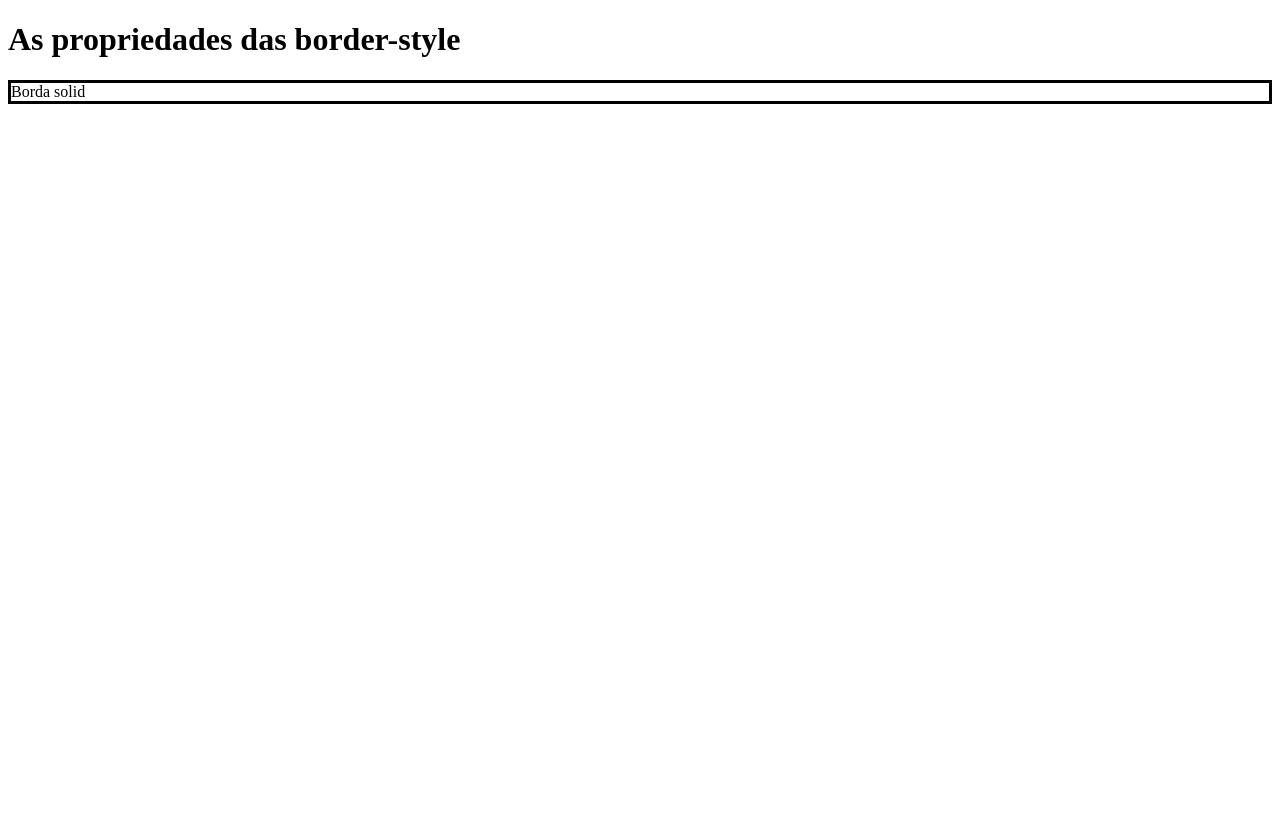
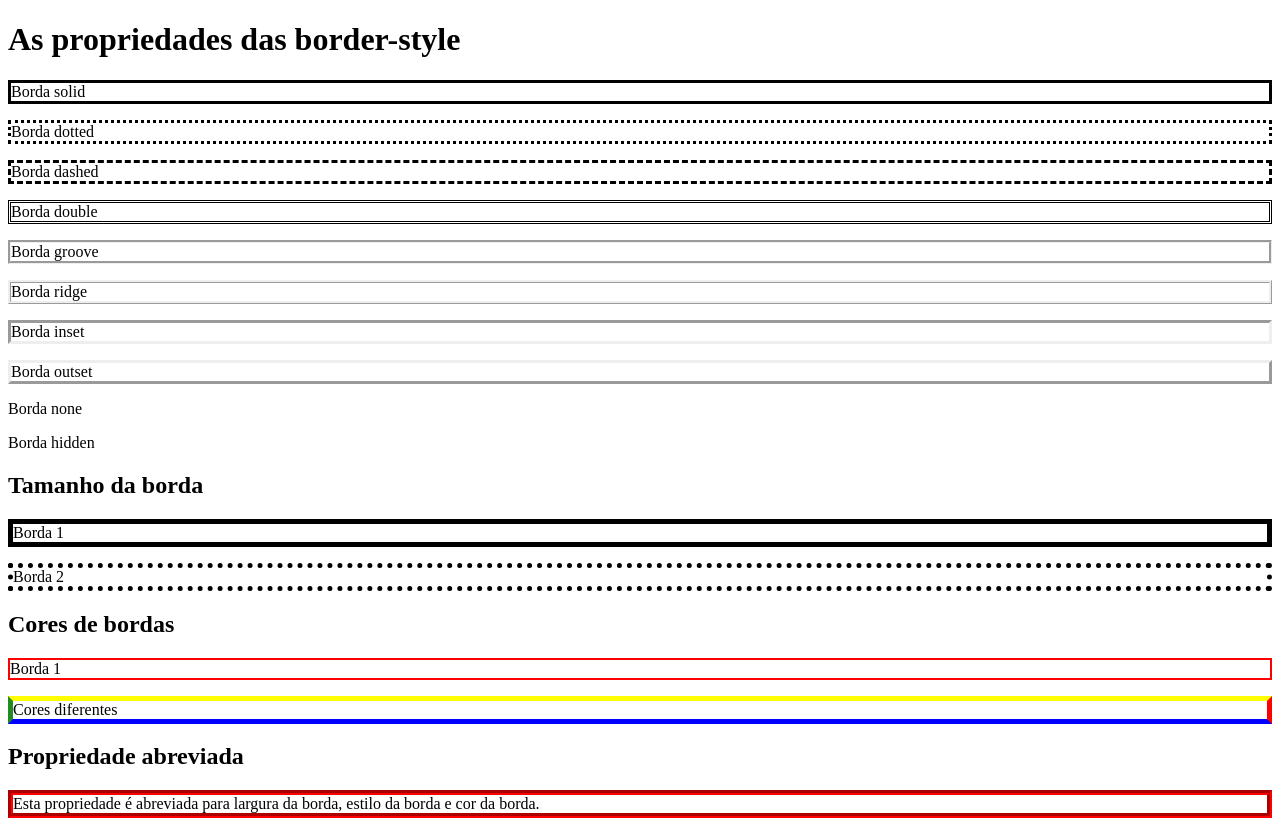
Before and after one commit to Giulya07/Bordas09-04-24, a plain HTML site: page Index.html in a window 1280 px wide. Before the commit the page ends 800 px from the top, so only its background shows below. Drawn offline with Linux system fonts and the light colour scheme.

Commit message:
Estilos de borda

```diff
--- a/Index.html
+++ b/Index.html
@@ -10,5 +10,22 @@
 <body>
     <h1>As propriedades das border-style</h1>
     <p class="solid">Borda solid</p>
+    <p class="dotted">Borda dotted</p>
+    <p class="dashed">Borda dashed</p>
+    <p class="double">Borda double</p>
+    <p class="groove">Borda groove</p>
+    <p class="ridge">Borda ridge</p>
+    <p class="inset">Borda inset</p>
+    <p class="outset">Borda outset</p>
+    <p class="none">Borda none</p>
+    <p class="hidden">Borda hidden</p>
+    <h2>Tamanho da borda</h2>
+    <p class="tamanho1">Borda 1</p>
+    <p class="tamanho2">Borda 2</p>
+    <h2>Cores de bordas</h2>
+    <p class="vermelho">Borda 1</p>
+    <p class="cores">Cores diferentes</p>
+    <h2>Propriedade abreviada</h2>
+    <p class="abreviada">Esta propriedade é abreviada para largura da borda, estilo da borda e cor da borda.</p>
 </body>
 </html>
--- a/Style.css
+++ b/Style.css
@@ -2,3 +2,81 @@
 {
     border-style: solid;
 }
+
+.dotted
+{
+    border-style: dotted;
+}
+
+.dashed
+{
+    border-style: dashed;
+}
+
+.double
+{
+    border-style: double;
+}
+
+.groove
+{
+    border-style: groove;
+}
+
+.ridge
+{
+    border-style: ridge;
+}
+
+.inset
+{
+    border-style: inset;
+}
+
+.outset
+{
+    border-style: outset;
+}
+
+.none
+{
+    border-style: none;
+}
+
+.hidden
+{
+    border-style: hidden;
+}
+
+.tamanho1
+{
+    border-style: solid;
+    border-width: 5px;
+}
+
+.tamanho2
+{
+    border-style: dotted;
+    border-width: 5px;
+}
+
+.vermelho
+{
+    border-style: solid;
+    border-width: 2px;
+    border-color: red;
+}
+
+.cores
+{
+    border-style: solid;
+    border-width: 5px;
+    border-color: yellow red blue forestgreen;
+    /*amrela top; vermelha right; azul bottom e verde left*/
+    /*boder-top-color: yellow;*/
+}
+
+.abreviada
+{
+    border: 5px groove red;
+}
```
